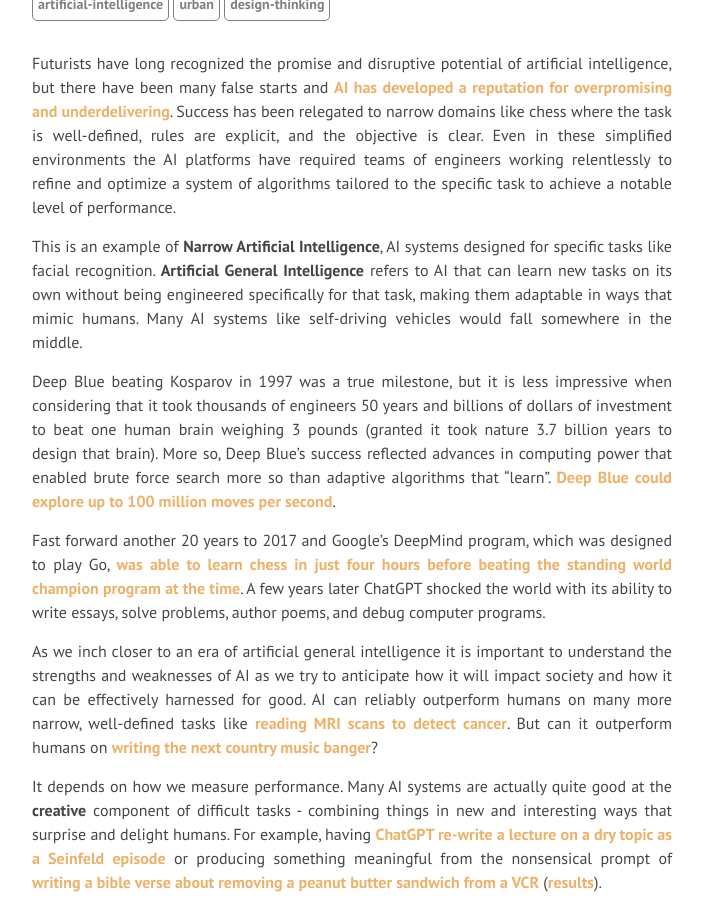
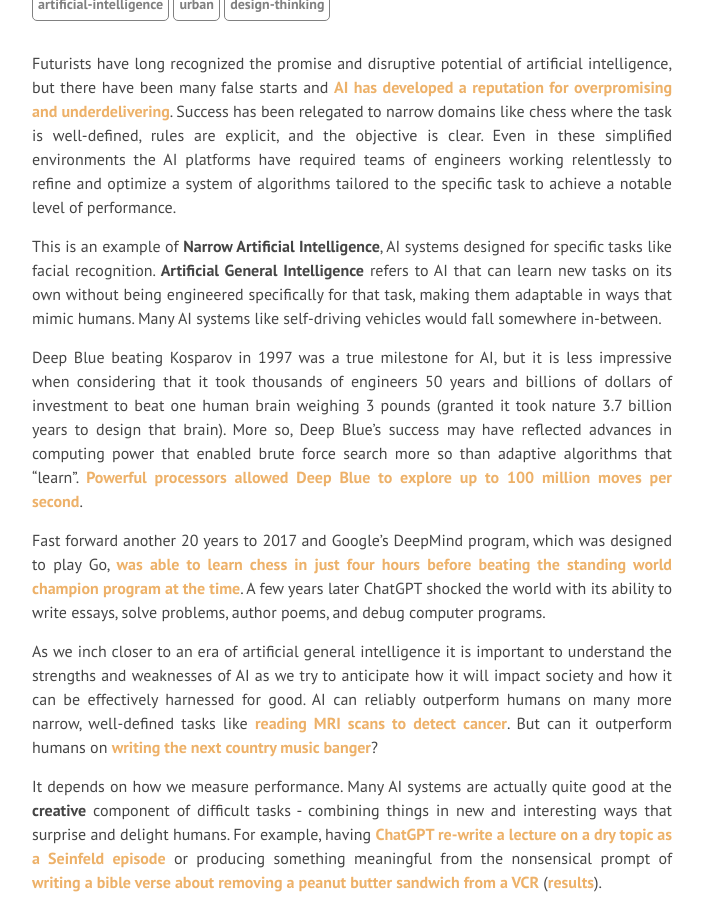
Before and after one commit to DS4PS/ds4ps.github.io, a Jekyll site: the page built from _posts/2023-01-21-ai-for-street-design.md, in a window 1280 px wide and 900 px high, scrolled down 633 px. Shown: the whole window, without its empty margins (288-991 px from the left). Built offline with Jekyll 4.4.1, drawn with Linux system fonts in a browser that asks for light colours; nearby versions of some CDN libraries; library files that are not in the unit come from our copies.

Commit message:
Update 2023-01-21-ai-for-street-design.md

```diff
--- a/_posts/2023-01-21-ai-for-street-design.md
+++ b/_posts/2023-01-21-ai-for-street-design.md
@@ -7,9 +7,9 @@
 
 Futurists have long recognized the promise and disruptive potential of artificial intelligence, but there have been many false starts and [AI has developed a reputation for overpromising and underdelivering](https://podcasts.apple.com/gb/podcast/ai-failure-series-overpromising-and-underdelivering/id1279927057?i=1000546421391). Success has been relegated to narrow domains like chess where the task is well-defined, rules are explicit, and the objective is clear. Even in these simplified environments the AI platforms have required teams of engineers working relentlessly to refine and optimize a system of algorithms tailored to the specific task to achieve a notable level of performance.
 
-This is an example of **Narrow Artificial Intelligence**, AI systems designed for specific tasks like facial recognition. **Artificial General Intelligence** refers to AI that can learn new tasks on its own without being engineered specifically for that task, making them adaptable in ways that mimic humans. Many AI systems like self-driving vehicles would fall somewhere in the middle.
+This is an example of **Narrow Artificial Intelligence**, AI systems designed for specific tasks like facial recognition. **Artificial General Intelligence** refers to AI that can learn new tasks on its own without being engineered specifically for that task, making them adaptable in ways that mimic humans. Many AI systems like self-driving vehicles would fall somewhere in-between.
 
-Deep Blue beating Kosparov in 1997 was a true milestone, but it is less impressive when considering that it took thousands of engineers 50 years and billions of dollars of investment to beat one human brain weighing 3 pounds (granted it took nature 3.7 billion years to design that brain). More so, Deep Blue's success reflected advances in computing power that enabled brute force search more so than adaptive algorithms that "learn". [Deep Blue could explore up to 100 million moves per second](https://spectrum.ieee.org/how-ibms-deep-blue-beat-world-champion-chess-player-garry-kasparov).
+Deep Blue beating Kosparov in 1997 was a true milestone for AI, but it is less impressive when considering that it took thousands of engineers 50 years and billions of dollars of investment to beat one human brain weighing 3 pounds (granted it took nature 3.7 billion years to design that brain). More so, Deep Blue's success may have reflected advances in computing power that enabled brute force search more so than adaptive algorithms that "learn". [Powerful processors allowed Deep Blue to explore up to 100 million moves per second](https://spectrum.ieee.org/how-ibms-deep-blue-beat-world-champion-chess-player-garry-kasparov).
 
 Fast forward another 20 years to 2017 and Google's DeepMind program, which was designed to play Go, [was able to learn chess in just four hours before beating the standing world champion program at the time](https://www.kasparov.com/blog-post/alphazero-ai-beats-champion-chess-program-after-teaching-itself-in-four-hours/). A few years later ChatGPT shocked the world with its ability to write essays, solve problems, author poems, and debug computer programs.
 
```
